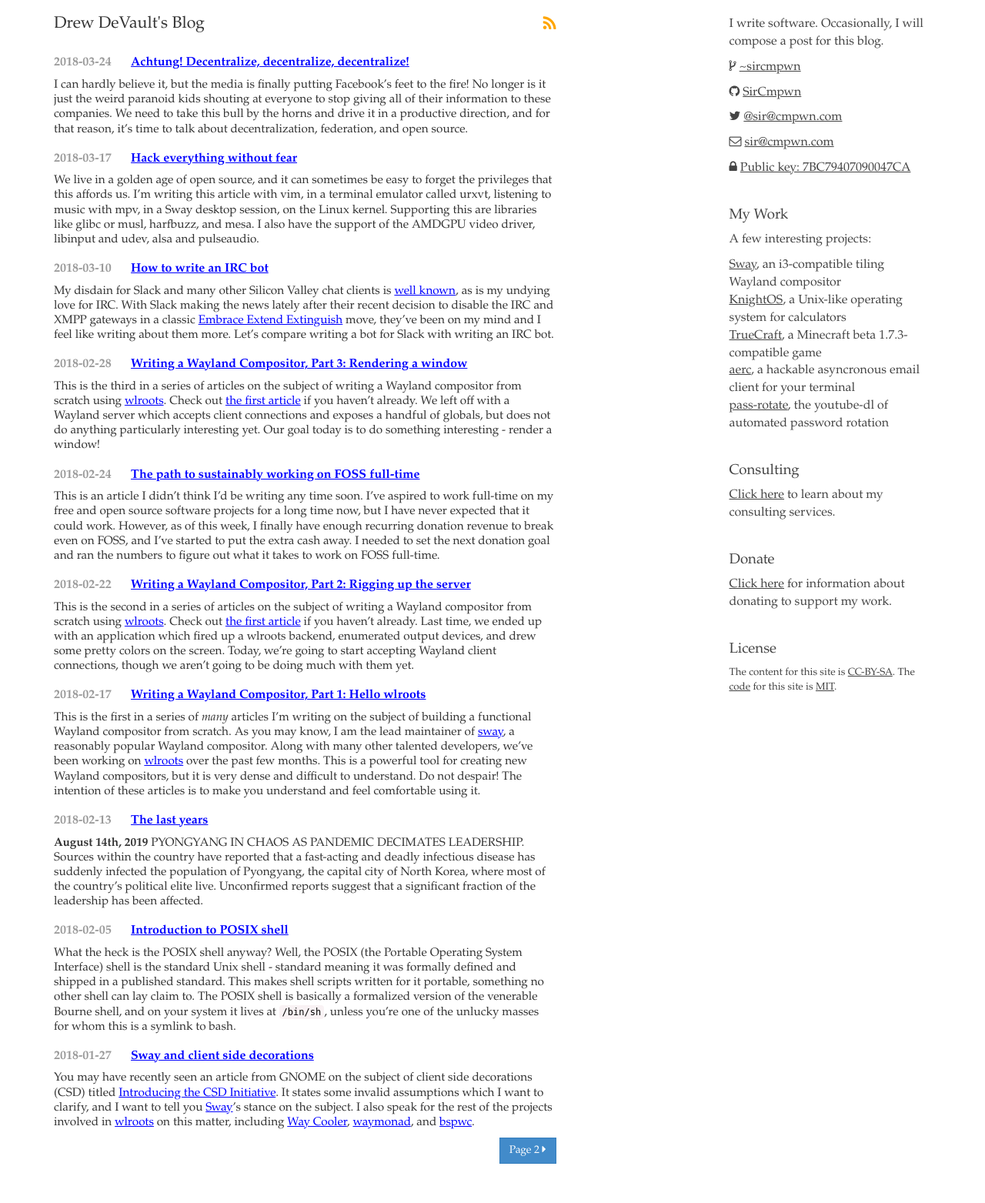
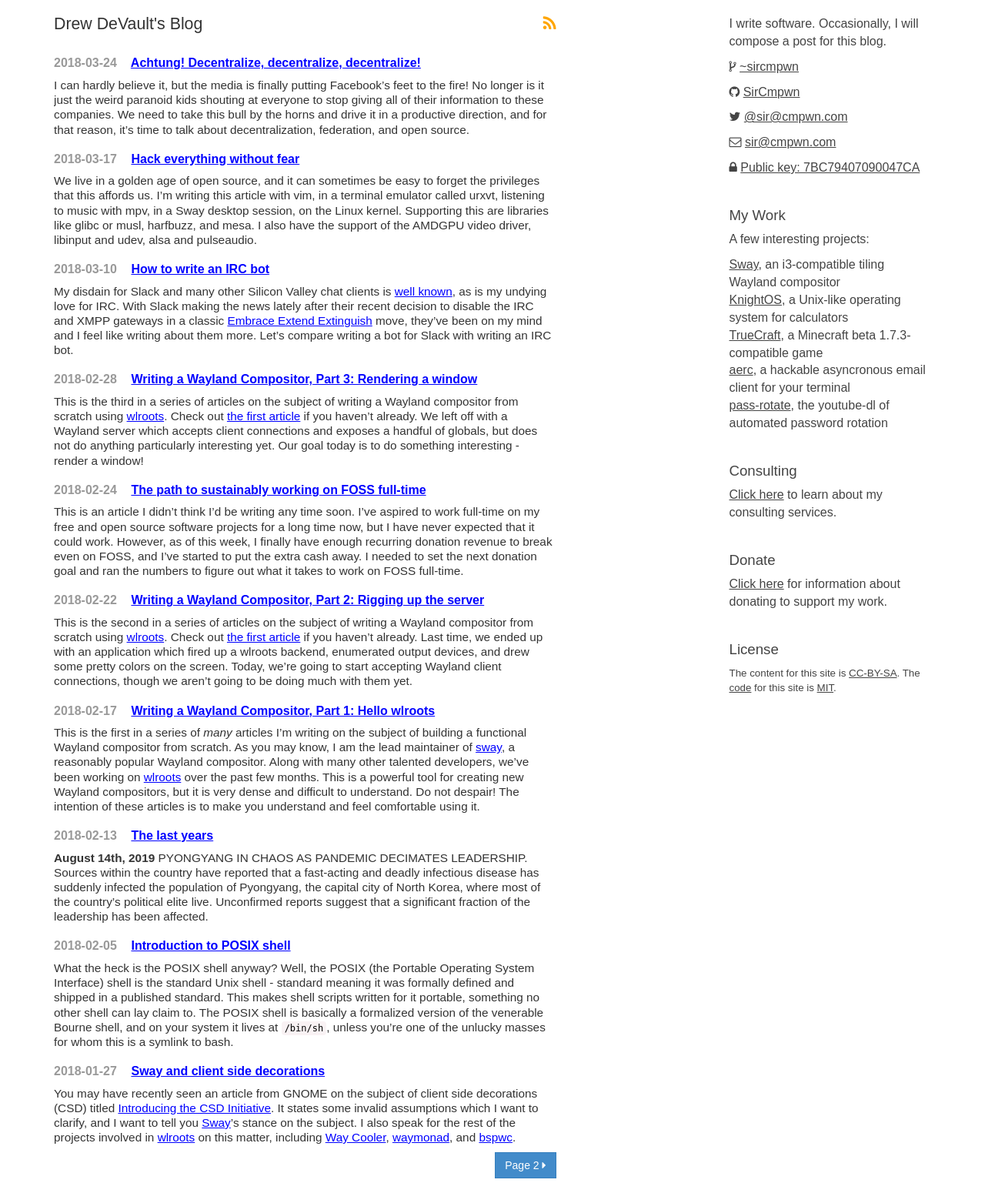
Before and after one commit to stormblog/sircmpwn.github.io, a Jekyll site: the page built from index.html, in a window 1280 px wide. Shown: the whole page at 77% size. Built offline with Jekyll 4.4.1, drawn with Linux system fonts in a browser that asks for light colours.

Commit message:
Change font to sans-serif

```diff
--- a/css/base.scss
+++ b/css/base.scss
@@ -26,7 +26,7 @@ code {
 
 html, body {
     overflow-x: hidden;
-    font-family: "Palatino Linotype", "Book Antiqua", Palatino, serif;
+    font-family: sans-serif;
     font-size: 12pt;
 }
 
```
